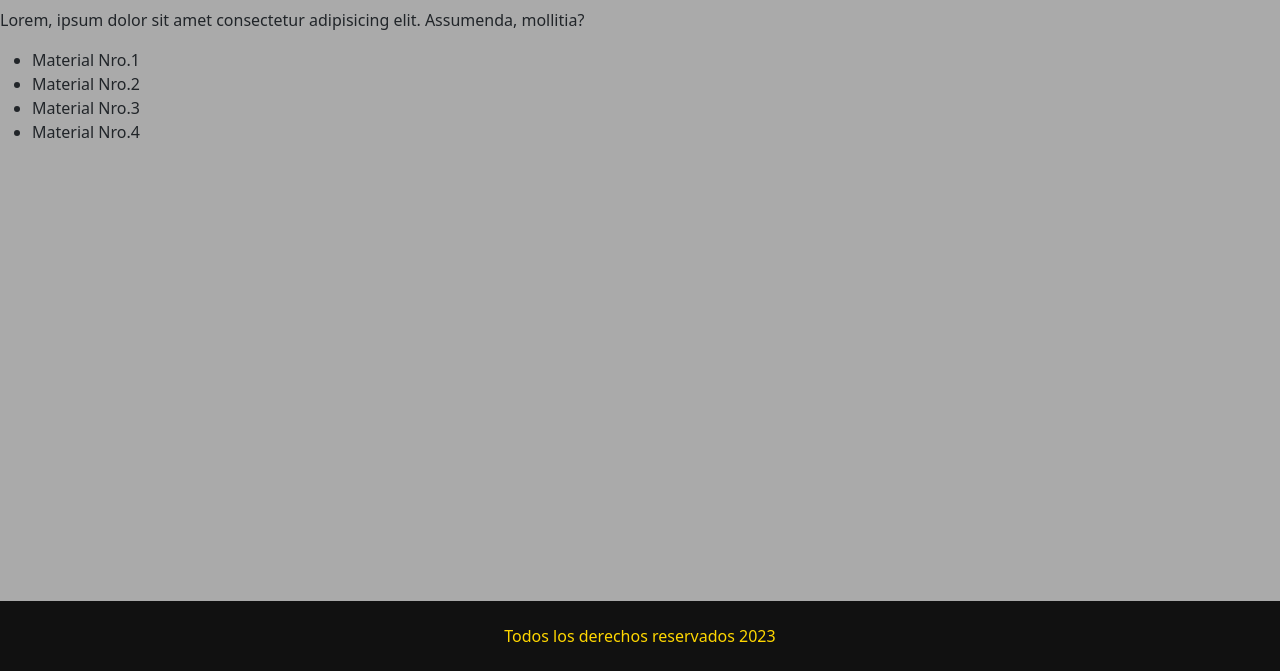
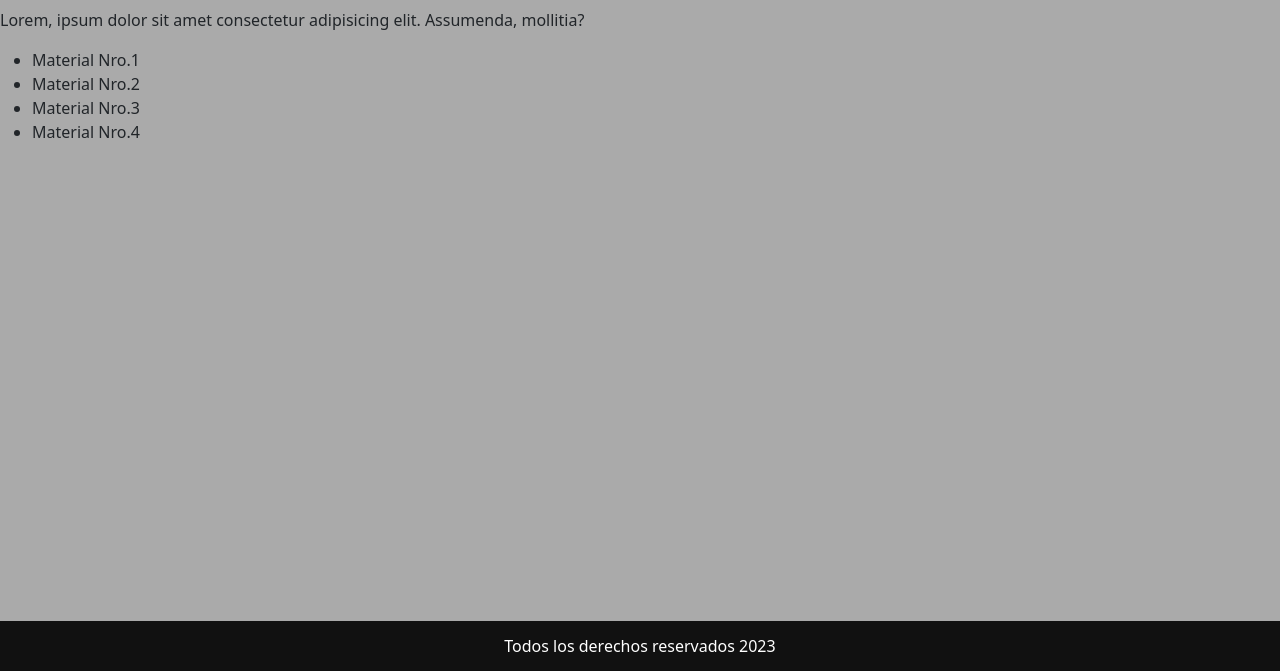
Before and after one commit to MarianoChunGLA/web-veterinaria, a plain HTML site: page index.html in a window 1280 px wide. Shown: the part 129-800 px from the top of the page. Drawn offline with nearby package versions, Linux system fonts and the light colour scheme.

Commit message:
Realizados cambios solicitados, cambio color, interacción, alto del footer

```diff
--- a/css/style.css
+++ b/css/style.css
@@ -4,9 +4,9 @@ body {
 
 footer {
     background-color: #111;
-    color: gold;
-    height: 70px;
-    line-height: 70px;
+    color: white;
+    height: 50px;
+    line-height: 50px;
     text-align: center;
     position: fixed;
     bottom: 0;
--- a/js/main.js
+++ b/js/main.js
@@ -1 +1,3 @@
 console.log('Hola mundo proyecto veterinaria')
+
+console.log('Script que se va ejecutar para darle interacción al footer')
```
